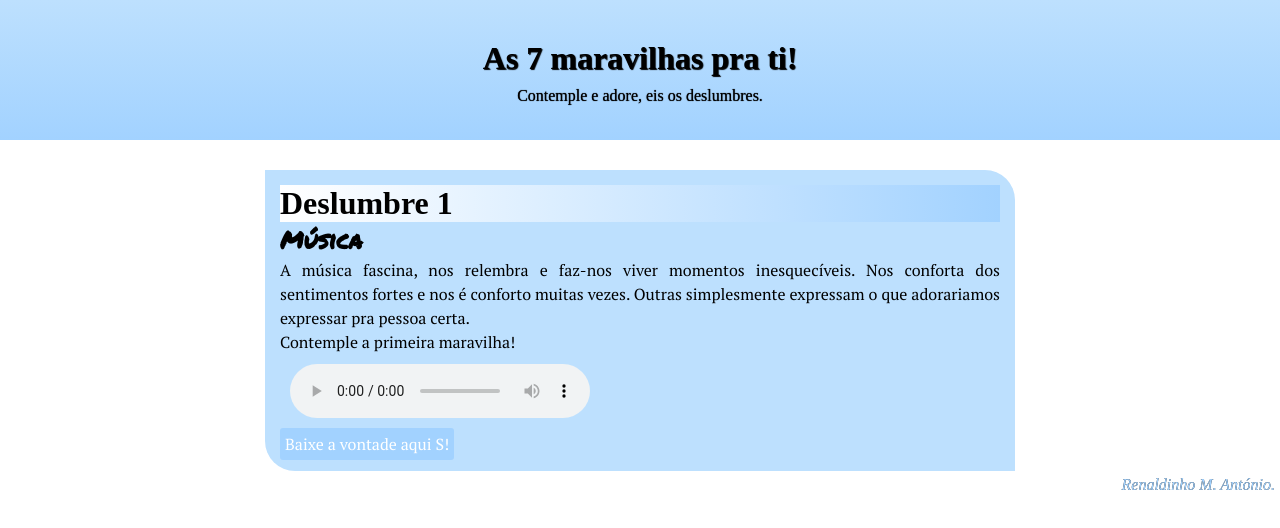
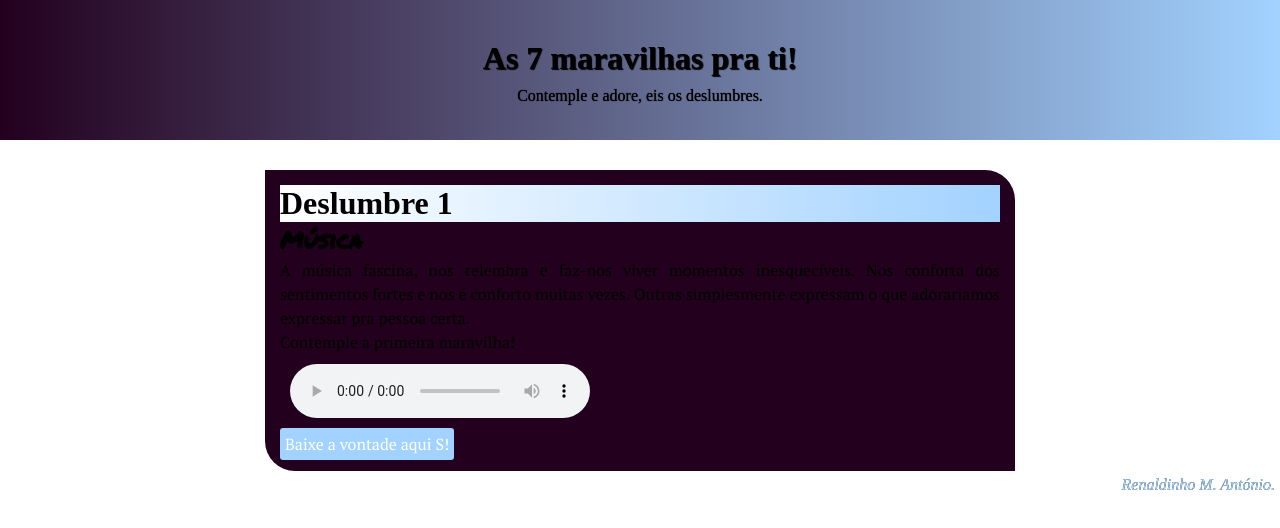
Before and after one commit to renaldinhoantonio/Deslumbres, a plain HTML site: page index.html in a window 1280 px wide. Drawn offline with Linux system fonts and the light colour scheme.

Commit message:
resposividade 9

```diff
--- a/style.css
+++ b/style.css
@@ -17,9 +17,7 @@
 :root{
     --cor0:#ffffff;
     --cor1:#cdb4db;
-    --cor2:#ffc8dd;
-    --cor3:#bde0fe;
-    --cor4:#ffafcc;
+    --cor3:#23001e;
     --cor5:#a2d2ff;
     --cor6:#000000;
     --fontpadrao:'permanent', serif;
@@ -32,12 +30,12 @@ body{
 }
 
 header{
-    background-image: linear-gradient(to bottom, var(--cor3), var(--cor5));
+    background-image: linear-gradient(to right, var(--cor3), var(--cor5));
     min-height: 100px;
     text-align: center;
     padding-top:40px;
     margin-bottom: 30px;
-    min-width: 400px;
+    min-width: 720px;
  }
 
  header h1{
```
